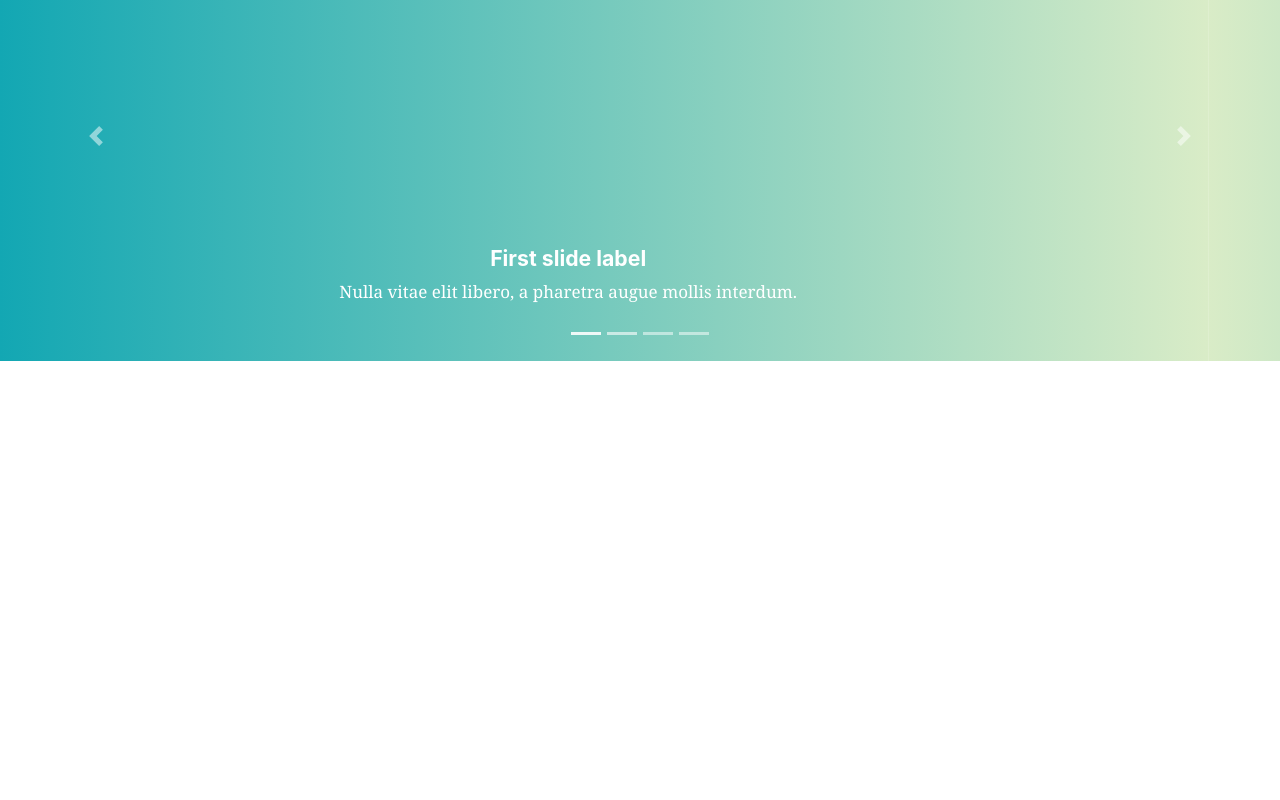
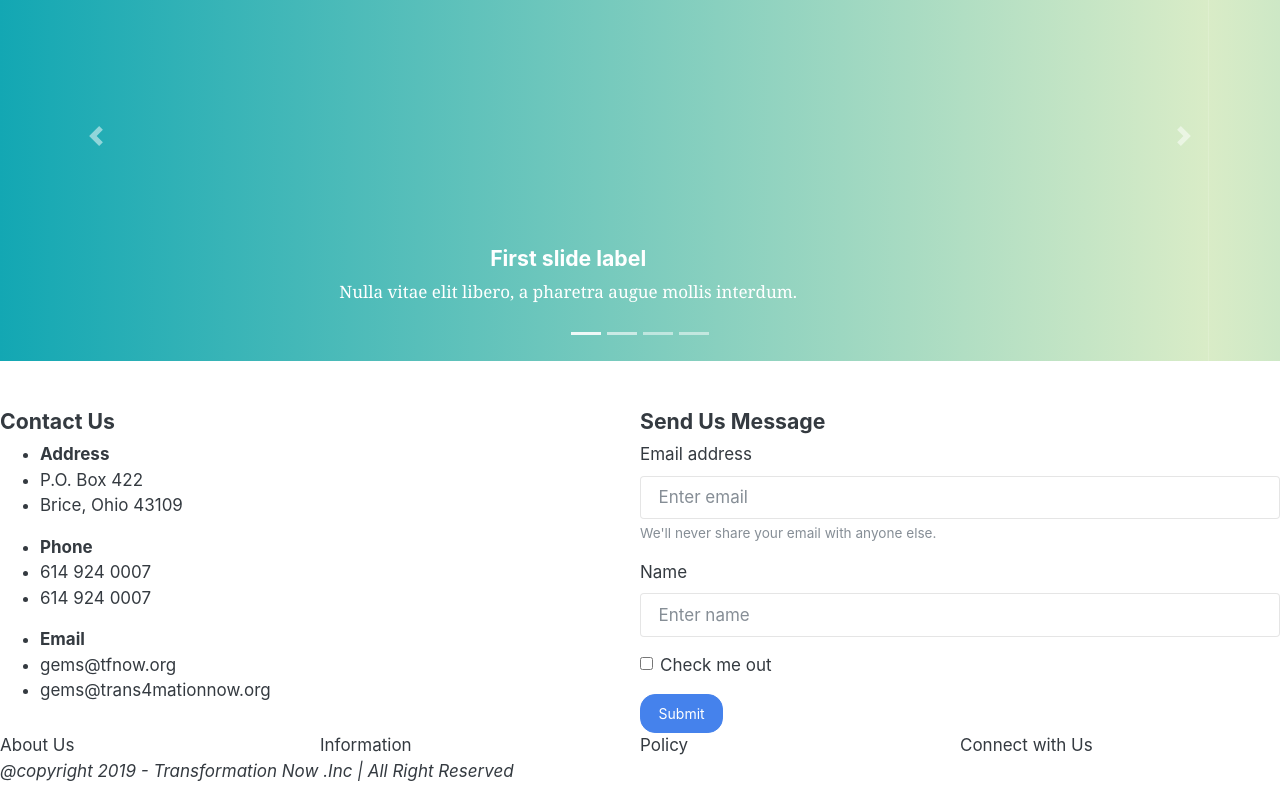
Before and after one commit to hoangle4/trans4mationNow, a React (Create React App) app in the folder client/: page / in a window 1280 px wide. Shown: the part 2968-3768 px from the top of the page. Before the commit the page ends 3377 px from the top, so only its background shows below. Built offline with nearby package versions, Linux system fonts and the light colour scheme.

Commit message:
commit footer

```diff
--- /dev/null
+++ b/client/src/components/Home/Footer.js
@@ -0,0 +1,81 @@
+import React from 'react';
+
+const Footer = () => {
+	return (
+		<div className='row mx-0'>
+			<div className='col-12 p-0'>
+				<div className='row mx-0'>
+					<div className='col-md-6 col-xs-12 p-0'>
+						<h5>Contact Us</h5>
+						<ul>
+							<li>
+								<strong>Address</strong>
+							</li>
+							<li>P.O. Box 422</li>
+							<li>Brice, Ohio 43109</li>
+						</ul>
+						<ul>
+							<li>
+								<strong>Phone</strong>
+							</li>
+							<li>614 924 0007</li>
+							<li>614 924 0007</li>
+						</ul>
+						<ul>
+							<li>
+								<strong>Email</strong>
+							</li>
+							<li>gems@tfnow.org</li>
+							<li>gems@trans4mationnow.org</li>
+						</ul>
+					</div>
+					<div className='col-md-6 col-xs-12 p-0'>
+						<h5>Send Us Message</h5>
+						<form>
+							<div class='form-group'>
+								<label for='InputEmail'>Email address</label>
+								<input
+									type='email'
+									class='form-control'
+									id='InputEmail'
+									aria-describedby='emailHelp'
+									placeholder='Enter email'
+								/>
+								<small id='emailHelp' class='form-text text-muted'>
+									We'll never share your email with anyone else.
+								</small>
+							</div>
+							<div class='form-group'>
+								<label for='inputName'>Name</label>
+								<input type='text' class='form-control' id='inputName' placeholder='Enter name' />
+							</div>
+							<div class='form-group form-check'>
+								<input type='checkbox' class='form-check-input' id='exampleCheck1' />
+								<label class='form-check-label' for='exampleCheck1'>
+									Check me out
+								</label>
+							</div>
+							<button type='submit' class='btn btn-primary'>
+								Submit
+							</button>
+						</form>
+					</div>
+				</div>
+				<div className='row mx-0'>
+					<div className='col-md-3 col-xs-6 p-0'>About Us</div>
+					<div className='col-md-3 col-xs-6 p-0'>Information</div>
+
+					<div className='col-md-3 col-xs-6 p-0'>Policy</div>
+
+					<div className='col-md-3 col-xs-6 p-0'>Connect with Us</div>
+
+					<div className='col-12 p-0'>
+						<blockquote> @copyright 2019 - Transformation Now .Inc | All Right Reserved</blockquote>
+					</div>
+				</div>
+			</div>
+		</div>
+	);
+};
+
+export default Footer;
--- a/client/src/components/Home/Home.css
+++ b/client/src/components/Home/Home.css
@@ -34,8 +34,6 @@ html {
 	font-size: 1.5rem;
 	text-shadow: 2px 2px 2px rgba(255, 255, 255, 0.5);
 }
-.Landing_p > .Landing_btn {
-}
 
 .Navbar_h5 {
 	position: absolute;
--- a/client/src/components/Home/index.js
+++ b/client/src/components/Home/index.js
@@ -2,6 +2,7 @@ import React, { Fragment, useEffect } from 'react';
 import Navbar from './Navbar';
 import Landing from './Landing';
 import Testimonial from './Testimonial';
+import Footer from './Footer';
 
 import './Home.css';
 import Utils from '../utils';
@@ -14,6 +15,7 @@ const Home = () => {
 			<Navbar />
 			<Landing />
 			<Testimonial />
+			<Footer />
 		</Fragment>
 	);
 };
```
